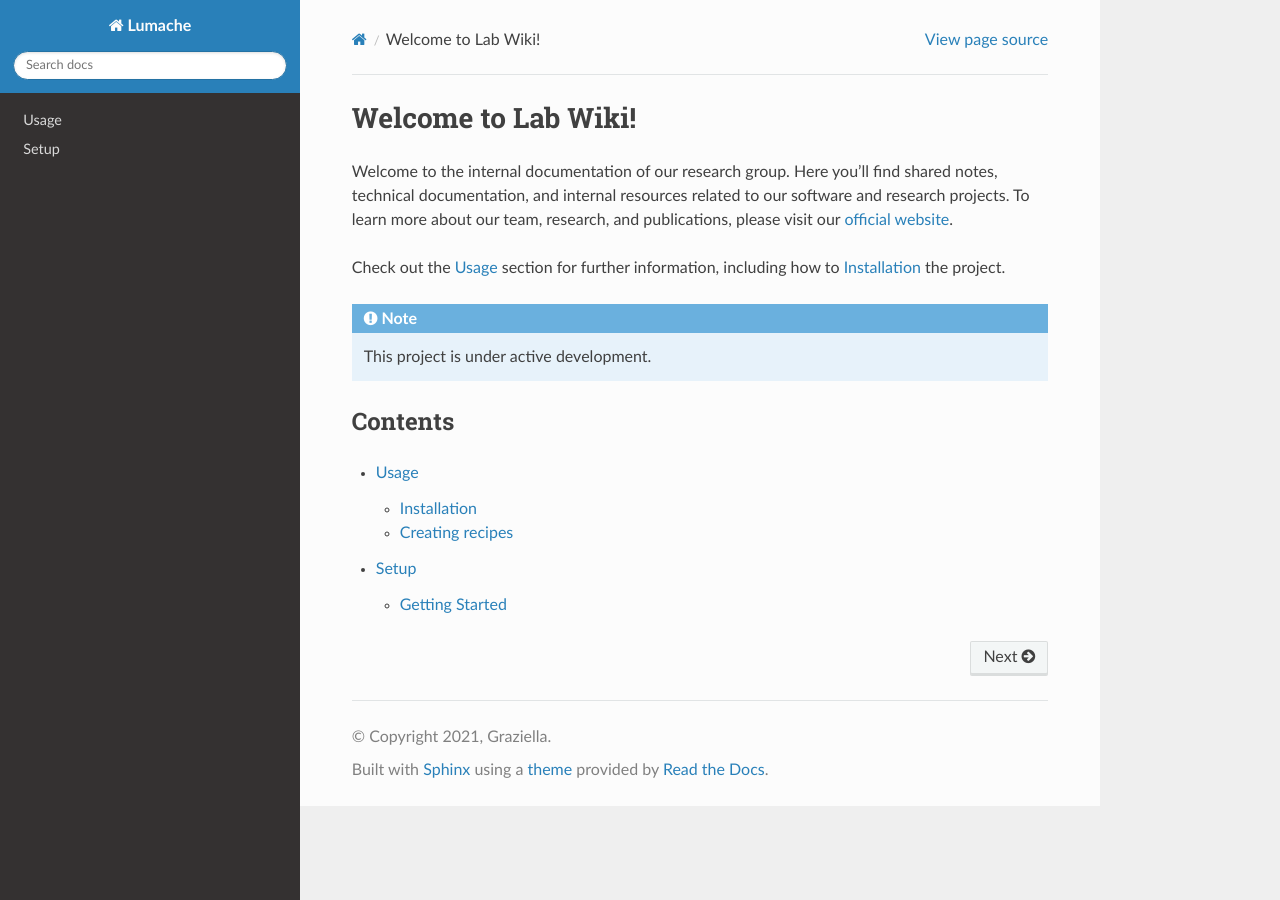
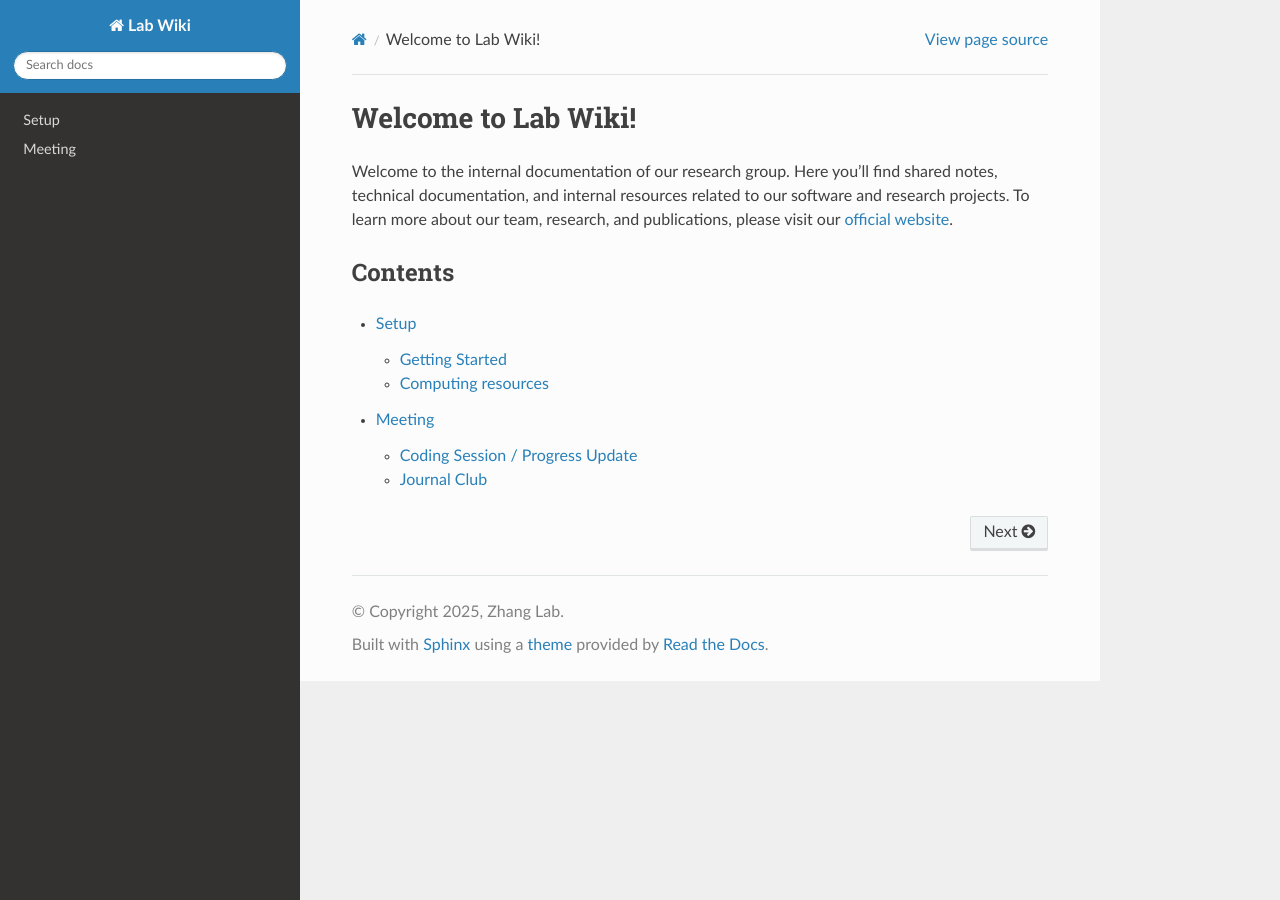
Before and after one commit to ZihanL1/Lab-Wiki, a Sphinx documentation site: the page built from docs/source/index.rst, in a window 1280 px wide. Built offline with Sphinx 7.4.7 and the Read the Docs theme 3.1.0, drawn with Linux system fonts in a browser that asks for light colours.

Commit message:
added meeting

```diff
--- a/docs/source/conf.py
+++ b/docs/source/conf.py
@@ -2,9 +2,9 @@
 
 # -- Project information
 
-project = 'Lumache'
-copyright = '2021, Graziella'
-author = 'Graziella'
+project = 'Lab Wiki'
+copyright = '2025, Zhang Lab'
+author = 'Zhang Lab'
 
 release = '0.1'
 version = '0.1.0'
@@ -33,3 +33,5 @@ html_theme = 'sphinx_rtd_theme'
 
 # -- Options for EPUB output
 epub_show_urls = 'footnote'
+
+html_static_path = ["_static"]
--- a/docs/source/index.rst
+++ b/docs/source/index.rst
@@ -7,17 +7,10 @@ and internal resources related to our software and research projects.
 To learn more about our team, research, and publications,
 please visit our `official website <https://xinglong-zhang.github.io/>`_.
 
-Check out the :doc:`usage` section for further information, including
-how to :ref:`installation` the project.
-
-.. note::
-
-   This project is under active development.
-
 Contents
 --------
 
 .. toctree::
 
-   usage
    setup
+   meeting
--- a/docs/source/setup.rst
+++ b/docs/source/setup.rst
@@ -20,3 +20,6 @@ Getting Started
 
 6. Get familiar with Vim. This is an editor that you use for editing files on the remote computer, the best way to learn vim is to open a terminal and type vim.
    If it is installed, it should fire up the vim tutorial for you to go through. `Here <https://danielmiessler.com/study/vim/>`_ is a brief introduction to Vim.
+
+Computing resources
+-------------------
```
Also changed, not shown: docs/source/meeting.rst (added, +51 -0 lines), docs/source/usage.rst (deleted, +0 -33 lines), 1 other file.
